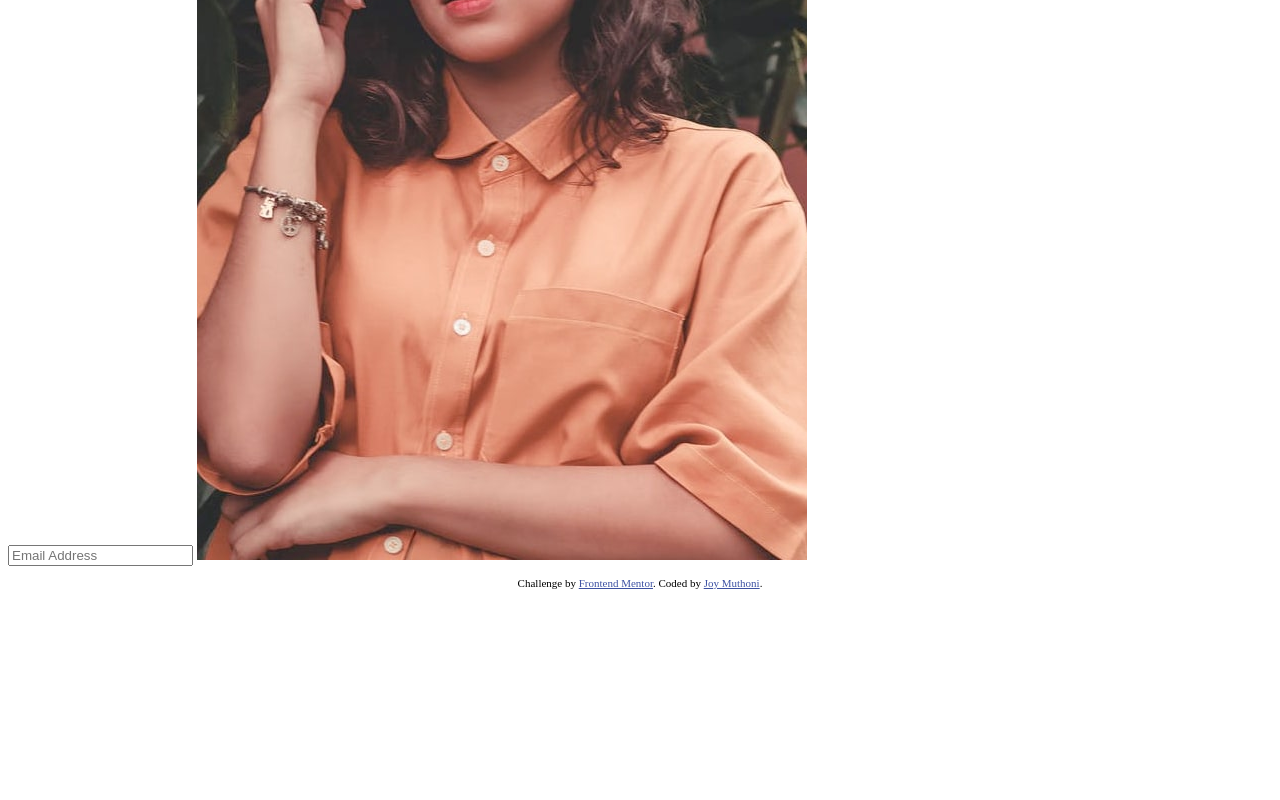
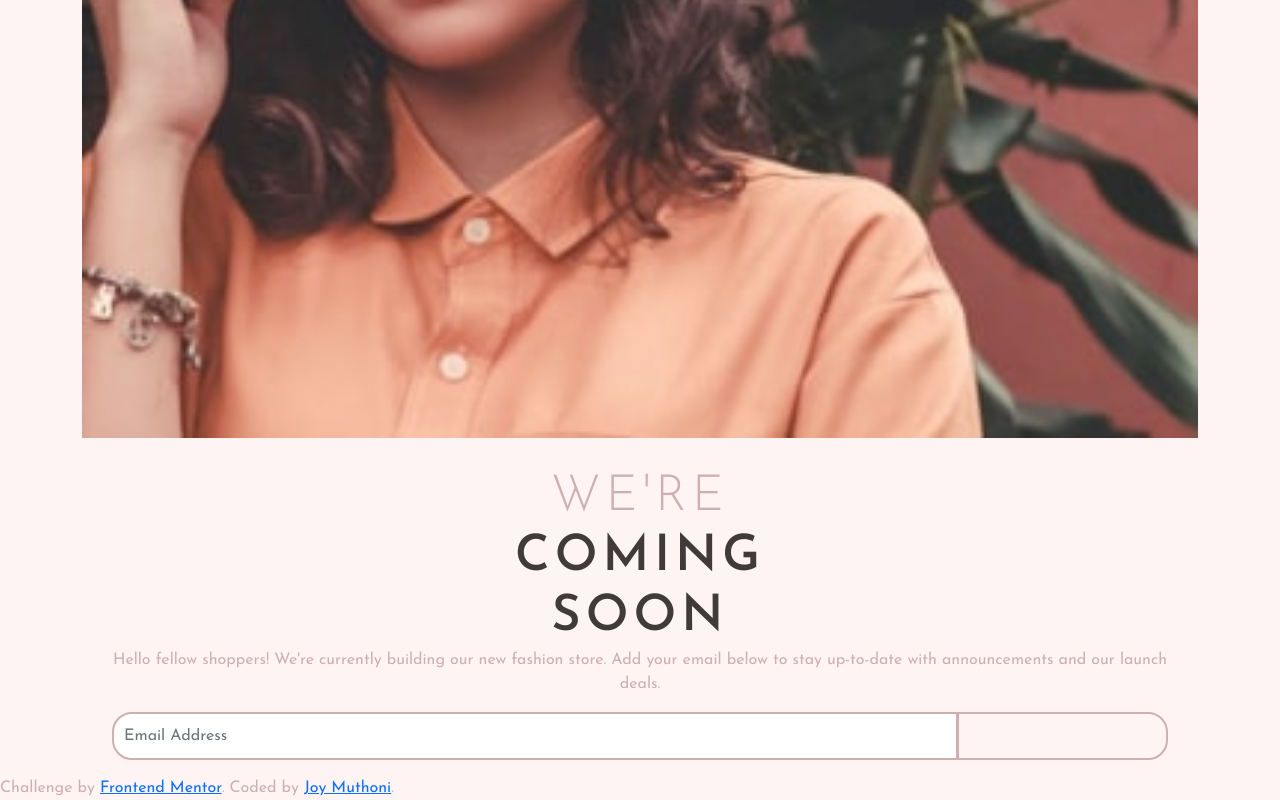
Before and after one commit to Joy-FrontEnd/BaseApparel-FrontEndMentor, a plain HTML site: page base-apparel-coming-soon-master/index.html in a window 1280 px wide. Shown: the part 399-1199 px from the top of the page. Before the commit the page ends 999 px from the top, so only its background shows below. Drawn offline with nearby package versions, Linux system fonts and the light colour scheme.

Commit message:
Updated Css file

```diff
--- a/base-apparel-coming-soon-master/index.html
+++ b/base-apparel-coming-soon-master/index.html
@@ -5,13 +5,15 @@
   <meta name="viewport" content="width=device-width, initial-scale=1.0"> <!-- displays site properly based on user's device -->
 
   <link rel="icon" type="image/png" sizes="32x32" href="./images/favicon-32x32.png">
+  <link rel="preconnect" href="https://fonts.gstatic.com">
+  <link href="https://fonts.googleapis.com/css2?family=Josefin+Sans:wght@300;400;600&display=swap" rel="stylesheet">
+  <link href="https://cdn.jsdelivr.net/npm/bootstrap@5.0.0-beta2/dist/css/bootstrap.min.css" rel="stylesheet"
+    integrity="sha384-BmbxuPwQa2lc/FVzBcNJ7UAyJxM6wuqIj61tLrc4wSX0szH/Ev+nYRRuWlolflfl" crossorigin="anonymous">
+
+  <link rel="stylesheet" href="style.css">
 
   <title>Frontend Mentor | Base Apparel coming soon page</title>
 
-  <style>
-    .attribution { font-size: 11px; text-align: center; }
-    .attribution a { color: hsl(228, 45%, 44%); }
-  </style>
 </head>
 <body>
 <div class="container">
@@ -30,13 +32,22 @@
         transform="translate(0 -.088)" />
     </g>
   </svg>
-  <h1>We're coming soon</h1>
+  <img src="images/hero-mobile.jpg" alt="hero image">
+  <div class="main">
+  <h1><strong>We're</strong> <br> coming <br> soon</h1>
 
   <p>Hello fellow shoppers! We're currently building our new fashion store.
   Add your email below to stay up-to-date with announcements and our launch deals.
   </p>
-  <input type="text" placeholder="Email Address"></input>
-  <img src="images/hero-desktop.jpg" alt="">
+  <!--<input type="text" placeholder="Email Address">
+  <button></button> -->
+
+  <div class="input-group mb-3">
+    <input type="text" class="form-control" placeholder="Email Address" aria-label="email address"
+      aria-describedby="button-addon2">
+    <button class="btn btn-outline-secondary" type="button" id="button-addon2"></button>
+  </div>
+  </div>
   </div>
   <footer>
     <p class="attribution">
--- a/base-apparel-coming-soon-master/style.css
+++ b/base-apparel-coming-soon-master/style.css
@@ -1,3 +1,55 @@
 * {
   box-sizing: border-box;
 }
+
+body {
+  margin: 0;
+  padding: 0;
+  background-color: #fff4f4;
+  font-family: "Josefin Sans", sans-serif;
+  font-size: 16px;
+  height: 130vh;
+}
+h1 {
+  color: hsl(0, 6%, 24%);
+  margin: 0;
+  text-transform: uppercase;
+  font-weight: 600;
+  letter-spacing: 5px;
+  font-size: 50px;
+}
+strong {
+  color: #cfafaf;
+  font-weight: 100;
+}
+p {
+  color: #cfafaf;
+  line-height: 1.5;
+}
+
+img {
+  width: 100%;
+  margin-bottom: 30px;
+}
+svg {
+  margin: 30px 20px;
+}
+
+.form-control {
+  width: 80%;
+  border: 2px solid #cfafaf;
+  border-radius: 20px;
+  padding: 10px;
+}
+
+.btn {
+  width: 20%;
+  border: 2px solid #cfafaf;
+  border-radius: 20px;
+  padding: 10px;
+}
+.main {
+  text-align: center;
+  padding-left: 30px;
+  padding-right: 30px;
+}
```
